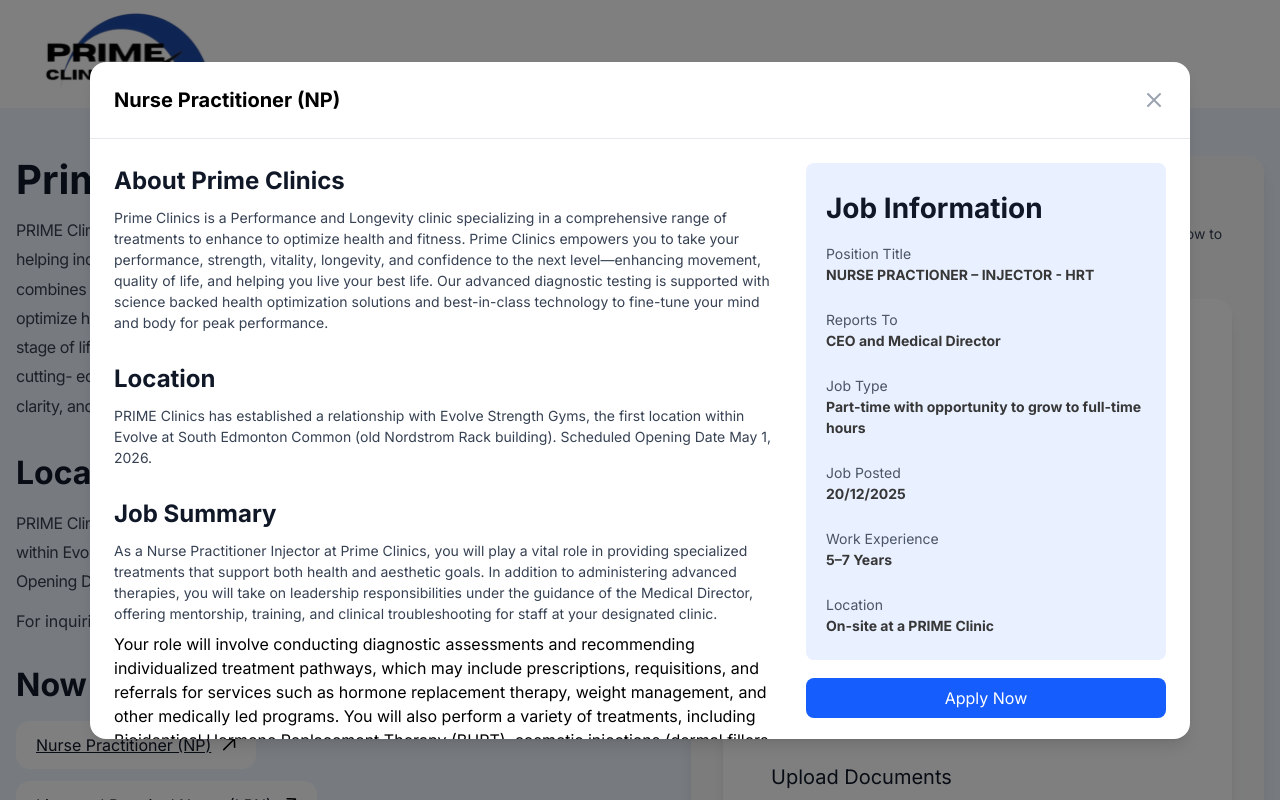
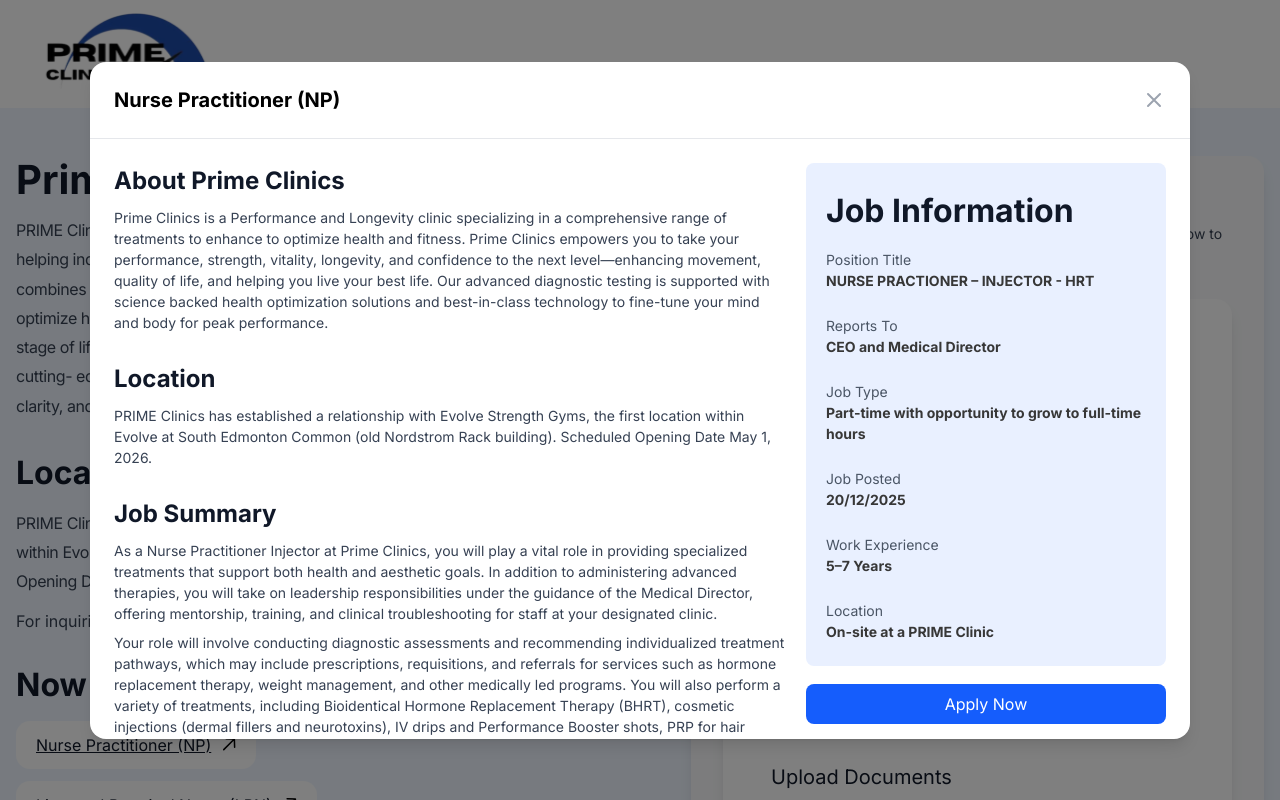
Before and after one commit to Cosmo-US-LLC/prime-clinics, a React (Vite) app: page / in a window 1280 px wide. Both pictures are taken after a click on the element "Nurse Practitioner (NP)". Shown: the top 800 px of the page. Built offline with nearby package versions, Linux system fonts and the light colour scheme.

Commit message:
fonts corrected

```diff
--- a/src/components/ApplicationPage/LicensedPracticalNurse.jsx
+++ b/src/components/ApplicationPage/LicensedPracticalNurse.jsx
@@ -106,7 +106,7 @@
       <div className=" flex md:flex-row-reverse flex-col gap-[20px] ">
         <div className="">
           <div className="space-y-[14px] md:py-[24px] md:bg-[#E9F0FF] rounded-lg md:px-[20px]">
-          <h4 className="text-[28px] font-bold text-[#101828]">
+          <h4 className="md:text-[32px] text-[32px] font-bold text-[#101828]">
             Job Information
           </h4>
           <div className="space-y-6">
@@ -184,7 +184,7 @@
 
                   <ul className="list-disc list-inside text-[#364153] mt-1 space-y-1">
                     {section.items.map((item, idx) => (
-                      <li key={idx}>{item}</li>
+                      <li className="text-[#364153] md:text-[14px] text-[13px]" key={idx}>{item}</li>
                     ))}
                   </ul>
                 </div>
@@ -199,7 +199,7 @@
 
                   <ul className="list-disc list-inside text-[#364153] mt-1 space-y-1">
                     {section.items.map((item, idx) => (
-                      <li key={idx}>{item}</li>
+                      <li className="text-[#364153] md:text-[14px] text-[13px]" key={idx}>{item}</li>
                     ))}
                   </ul>
                 </div>
--- a/src/components/ApplicationPage/NursePractitionerModal.jsx
+++ b/src/components/ApplicationPage/NursePractitionerModal.jsx
@@ -112,7 +112,7 @@
       <div className=" flex md:flex-row-reverse flex-col gap-[20px] ">
         <div className="max-w-[360px]">
           <div className="space-y-[14px] md:py-[24px] md:bg-[#E9F0FF] rounded-lg md:px-[20px]">
-            <h4 className="text-[28px] font-bold text-[#101828]">
+            <h4 className="md:text-[32px] text-[32px] font-bold text-[#101828]">
               Job Information
             </h4>
             <div className="space-y-6">
@@ -172,7 +172,7 @@
             <p className="text-[#364153] md:text-[14px] text-[13px]">
              As a Nurse Practitioner Injector at Prime Clinics, you will play a vital role in providing specialized treatments that support both health and aesthetic goals. In addition to administering advanced therapies, you will take on leadership responsibilities under the guidance of the Medical Director, offering mentorship, training, and clinical troubleshooting for staff at your designated clinic.
             </p>
-            <p>Your role will involve conducting diagnostic assessments and recommending individualized treatment pathways, which may include prescriptions, requisitions, and referrals for services such as hormone replacement therapy, weight management, and other medically led programs. You will also perform a variety of treatments, including Bioidentical Hormone Replacement Therapy (BHRT), cosmetic injections (dermal fillers and neurotoxins), IV drips and Performance Booster shots, PRP for hair restoration and erectile rejuvenation, as well as the use of electromagnetic stimulation devices.</p>
+            <p className="text-[#364153] md:text-[14px] text-[13px]">Your role will involve conducting diagnostic assessments and recommending individualized treatment pathways, which may include prescriptions, requisitions, and referrals for services such as hormone replacement therapy, weight management, and other medically led programs. You will also perform a variety of treatments, including Bioidentical Hormone Replacement Therapy (BHRT), cosmetic injections (dermal fillers and neurotoxins), IV drips and Performance Booster shots, PRP for hair restoration and erectile rejuvenation, as well as the use of electromagnetic stimulation devices.</p>
           </div>
 
           <div className="space-y-4">
@@ -190,7 +190,7 @@
 
                   <ul className="list-disc list-inside text-[#364153] mt-1 space-y-1">
                     {section.items.map((item, idx) => (
-                      <li key={idx}>{item}</li>
+                      <li className="text-[#364153] md:text-[14px] text-[13px]" key={idx}>{item}</li>
                     ))}
                   </ul>
                 </div>
@@ -205,7 +205,7 @@
 
                   <ul className="list-disc list-inside text-[#364153] mt-1 space-y-1">
                     {section.items.map((item, idx) => (
-                      <li key={idx}>{item}</li>
+                      <li className="text-[#364153] md:text-[14px] text-[13px]" key={idx}>{item}</li>
                     ))}
                   </ul>
                 </div>
```
